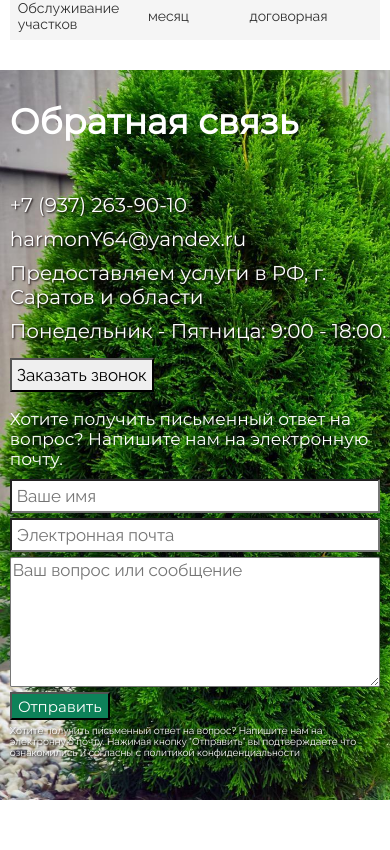
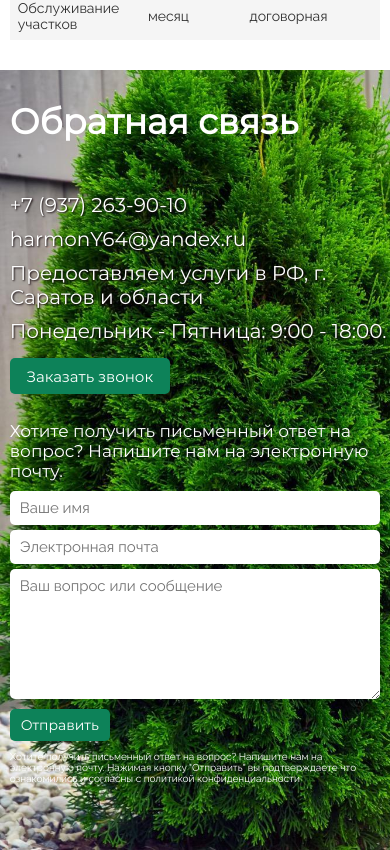
Before and after one commit to Ankhrv/bankproject, a React (Create React App) app: page / in a window 390 px wide. Shown: the part 8299-9149 px from the top of the page. Before the commit the page ends 9099 px from the top, so only its background shows below. Built offline with nearby package versions, Linux system fonts and the light colour scheme.

Commit message:
new1606commit

```diff
--- a/src/Form/Form.module.css
+++ b/src/Form/Form.module.css
@@ -74,7 +74,7 @@
         /*пишем данной свойство обязательно, чтобы картинка правильно покрыла весь блок*/
         width: 100%;
         /*обязательно задаем ширину и высоту, чтобы блок отобразился*/
-        height: 670px;
+        height: 700px;
         margin-top: 30px;
 
 
@@ -94,7 +94,7 @@
         /*пишем данной свойство обязательно, чтобы картинка правильно покрыла весь блок*/
         width: 100%;
         /*обязательно задаем ширину и высоту, чтобы блок отобразился*/
-        height: 730px;
+        height: 780px;
         margin-top: 30px;
 
 
--- a/src/Form/Wind3.jsx
+++ b/src/Form/Wind3.jsx
@@ -13,7 +13,7 @@ const Wind3 = () => {
             <p className='kll2'>harmonY64@yandex.ru</p>
             <p className='kll2'>Предоставляем услуги в РФ, г. Саратов и области</p>
             <p className='kll2'>Понедельник - Пятница: 9:00 - 18:00. </p>
-            <input className='knop' type="submit" value="Заказать звонок"></input></div>
+            <button className='knop' type="submit" value="Заказать звонок">Заказать звонок</button></div>
             <div ></div>
 
             </div></div>
--- a/src/Form/Wind3.module.css
+++ b/src/Form/Wind3.module.css
@@ -6,7 +6,7 @@
     /*обязательно указываем название шрифта, его можно придумать самостоятельно, важно, чтобы данное название совпадало с тем, которое вы пишите когда присваиваете этот шрифт чему-либо ( в моем случае на в строке 7 я присваиваю его всему сайту, потмоу что пишу font-family в теге body)*/
 }
 .e1{
-
+    width: 100%;
    }
 .oo{
     /* background-color: rgb(167, 176, 48); */
@@ -23,7 +23,7 @@
 @media screen and (max-width: 650px) {
     .oo{
         /* background-color: rgb(167, 176, 48); */
-        width: 100%;
+        width: auto;
         color: white;
     }
     .e1{
--- a/src/Form/Wind4.css
+++ b/src/Form/Wind4.css
@@ -41,33 +41,49 @@ form{
     }
     .Tt{
         font-size: 10px;
+        font-weight: 500;
         color: white;
         margin-top: 0px;
-        text-shadow: 1px 1px 2px rgb(7, 0, 1);
+
     }
     input{
         margin: 5px 0px 0px 0px;
-        padding: 5px;
-        font-size: 17px;
+        padding: 8px 10px;
+        font-size: 15px;
         font-family: Raleway;
-        border-radius: 1% 1% 1% 1%;
+        border-radius: 5px;
+        border: 0;
+        outline:0;
     }
     textarea{
         margin: 5px 0px 0px 0px;
+        padding: 8px 10px;
         height: 130px;
-        font-size: 17px;
+        font-size: 15px;
         font-family: Raleway;
-        border-radius: 1% 1% 1% 1%;
+        border-radius: 5px;
+        border: 0;
+        outline:0;
+
     }
     .knop4{
         background-color: rgb(13, 130, 89);
-        height: 28px;
+       border: 0;
+       border-radius: 5px;
+        height: 32px;
         width: 100px;
         color: white;
         font-family: Montserrat;
         font-size: 15px;
         margin: 5px 0px;
-        border-radius: 1% 1% 1% 1%;
+        margin-bottom: 10px;
+        padding: 0px;
+        /* border-radius: 1% 1% 1% 1%; */
+
+
+    }
+    .knop4:hover{
+        background-color: rgb(29, 92, 73);
 
     }
     @media screen and (max-width: 1600px) {
@@ -101,4 +117,11 @@ form{
 
         }
 
+        .knop4{
+          font-size: 14px;
+            margin-top: 10px;
+
+
+        }
+
     }
```
Also changed, not shown: src/Form/w3.css.
